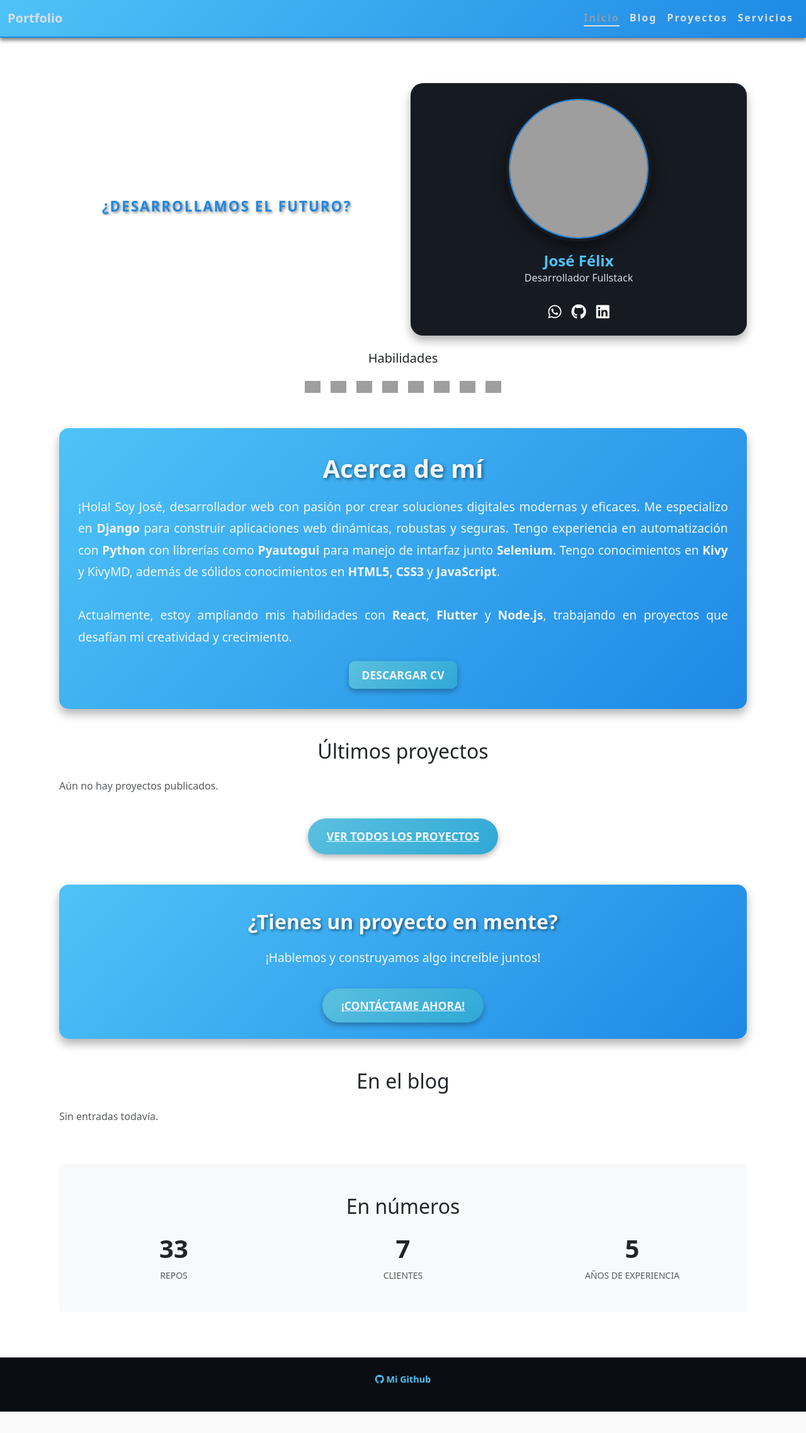
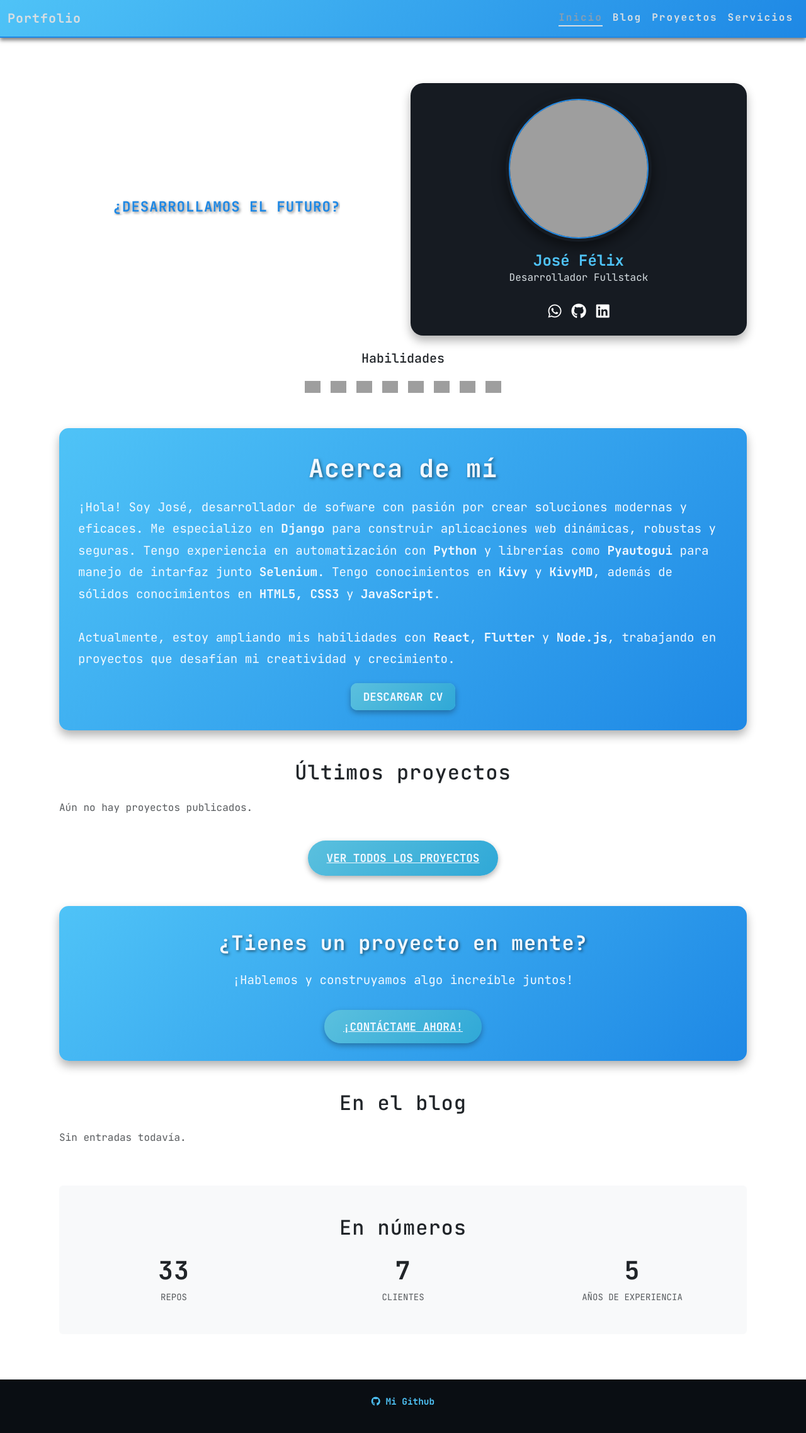
Before and after one commit to AmeriK88/Professional-portfolio, a Django app: page / in a window 1280 px wide. Shown: the whole page at 63% size. Before the commit the page ends 2242 px from the top, so only its background shows below. Run offline with Django 5.2, Linux system fonts and the light colour scheme; data that the repository does not hold is empty; parts of the project's set-up code (start-up, migrations or seed data) failed here and were passed over; grey boxes are pictures that could not be loaded.

Commit message:
Style: updated font family in css settings * font-family: var(--code-font), 'Roboto', sans-serif;

```diff
--- a/static/css/styles.css
+++ b/static/css/styles.css
@@ -1,4 +1,5 @@
 :root {
+    --code-font: 'JetBrains Mono', monospace;
     --primary-color: #4fc3f7;
     --secondary-color: #1e88e5;
     --background-color: #0d1117;
@@ -18,9 +19,11 @@
     --linkedin-btn-hover: #0077b5;
 }
 
+* {
+        font-family: var(--code-font), 'Roboto', sans-serif;
+}
+
 body, html {
-    color: var(--text-color);
-    font-family: 'Roboto', sans-serif;
     height: 100%;
     margin: 0;
     display: flex;
@@ -31,7 +34,7 @@ body, html {
     flex: 1; /
 }
 
-/* Ajuste navegación */
+/* Navegación */
 .navbar {
     background: linear-gradient(135deg, var(--primary-color), var(--secondary-color));
     border-bottom: 2px solid var(--secondary-color);
@@ -164,13 +167,20 @@ body, html {
     box-shadow: 0 6px 15px rgba(0, 0, 0, 0.5);
 }
 
+h1,
+h2,
+.navbar-brand,
+.animated-text {
+  font-family: var(--code-font);
+  letter-spacing: 1px;
+}
+
 
 h1 {
     font-size: 3rem;
     font-weight: bold;
     text-transform: uppercase;
     color: var(--primary-color);
-    letter-spacing: 2px;
     text-shadow: 2px 2px 4px rgba(0, 0, 0, 0.5);
     animation: fadeIn var(--animation-duration) var(--animation-ease);
 }
@@ -184,7 +194,7 @@ h1:hover {
 /* Hero section */
 #about p, .hero p {
     line-height: 1.8;
-    text-align: justify;
+    text-align: start;
 }
 
 .hero a, #about a {
--- a/templates/base.html
+++ b/templates/base.html
@@ -17,6 +17,9 @@
     <meta name="twitter:card" content="summary_large_image">
 
     <title>{% block title %}Portfolio{% endblock %}</title>
+
+     <!-- Tipografía “coder” -->
+    <link href="https://fonts.googleapis.com/css2?family=JetBrains+Mono:wght@400;500;700&display=swap" rel="stylesheet">
 
     <link rel="icon" href="{% static 'images/favicon.ico' %}" type="image/x-icon">
     <link rel="stylesheet" href="{% static 'css/styles.css' %}">
--- a/templates/home.html
+++ b/templates/home.html
@@ -62,14 +62,14 @@
     <div id="about" class="about-section mt-5">
         <h2 class="about-title">Acerca de mí</h2>
         <p class="about-text mt-3">
-            ¡Hola! Soy José, desarrollador web con pasión por crear soluciones digitales modernas y eficaces. Me especializo en <strong>Django</strong> para construir aplicaciones web dinámicas, robustas y seguras. Tengo experiencia en automatización con <strong>Python</strong> con librerías como <strong>Pyautogui</strong> para manejo de intarfaz junto <strong>Selenium</strong>. Tengo conocimientos en <strong>Kivy</strong> y KivyMD, además de sólidos conocimientos en <strong>HTML5, CSS3</strong> y <strong>JavaScript</strong>.
+            ¡Hola! Soy José, desarrollador de sofware con pasión por crear soluciones modernas y eficaces. Me especializo en <strong>Django</strong> para construir aplicaciones web dinámicas, robustas y seguras. Tengo experiencia en automatización con <strong>Python</strong> y librerías como <strong>Pyautogui</strong> para manejo de intarfaz junto <strong>Selenium</strong>. Tengo conocimientos en <strong>Kivy</strong> y <strong>KivyMD</strong>, además de sólidos conocimientos en <strong>HTML5, CSS3</strong> y <strong>JavaScript</strong>.
             <br><br>
             Actualmente, estoy ampliando mis habilidades con <strong>React</strong>, <strong>Flutter</strong> y <strong>Node.js</strong>, trabajando en proyectos que desafían mi creatividad y crecimiento.
         </p>
         <a href="{% static 'docs/cv.pdf' %}" class="cta-button cta-section" download>Descargar CV</a>
     </div>
 
-    {# templates/home.html #}
+    {# PROYECTOS #}
     <section class="mt-5">
         <h2 class="mb-4 text-center">Últimos proyectos</h2>
         <div class="row row-cols-1 row-cols-md-3 g-4">
@@ -95,7 +95,7 @@
             <p class="text-muted">Aún no hay proyectos publicados.</p>
             {% endfor %}
         </div>
-        {# …después del div.row que contiene las tarjetas #}
+
         <div class="d-flex justify-content-center mt-4">
         <a href="{% url 'project_list' %}"
             class="cta-button">
@@ -105,7 +105,7 @@
     </section>
 
 
-     <!-- Call-to-Action -->
+     <!-- CALL-TO-ACTION -->
      <div class="cta-section text-center my-5">
         <h2 class="cta-text mb-4">¿Tienes un proyecto en mente?</h2>
         <p class="cta-subtext mb-5">¡Hablemos y construyamos algo increíble juntos!</p>
```
